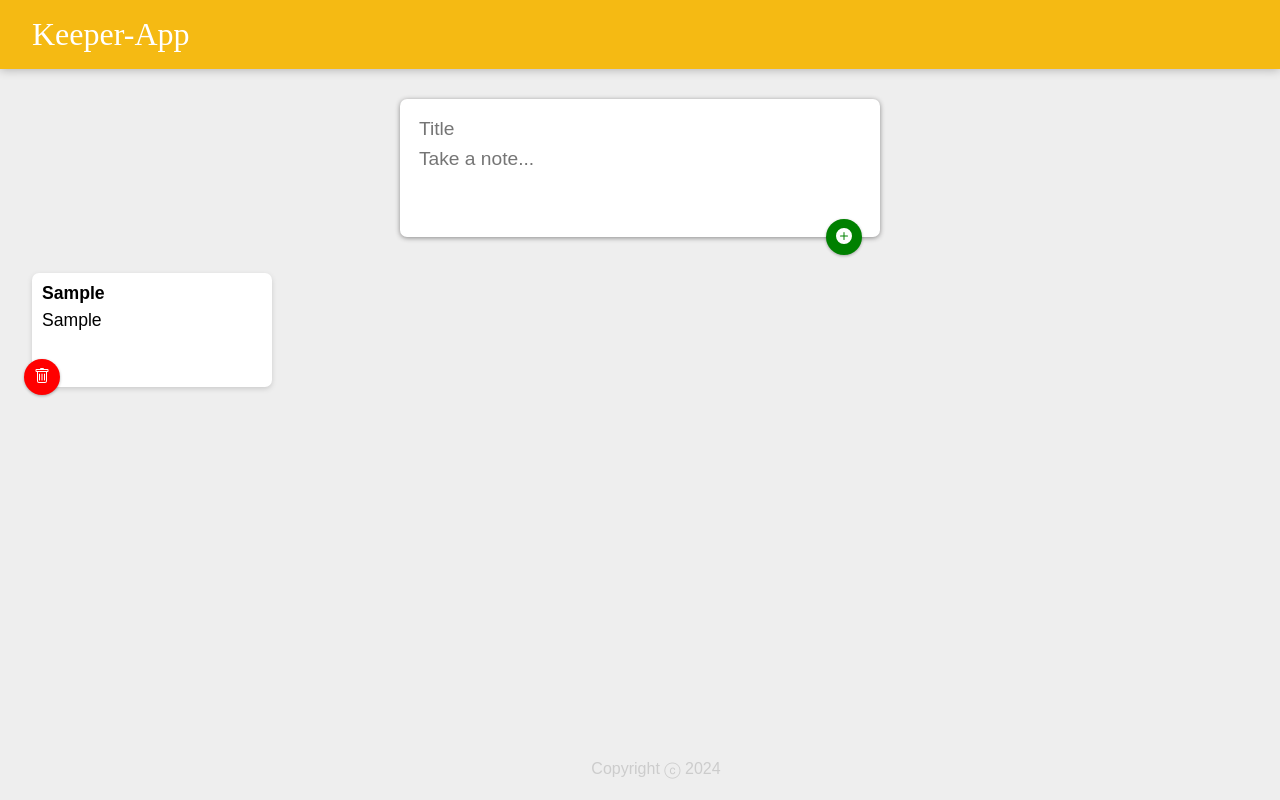
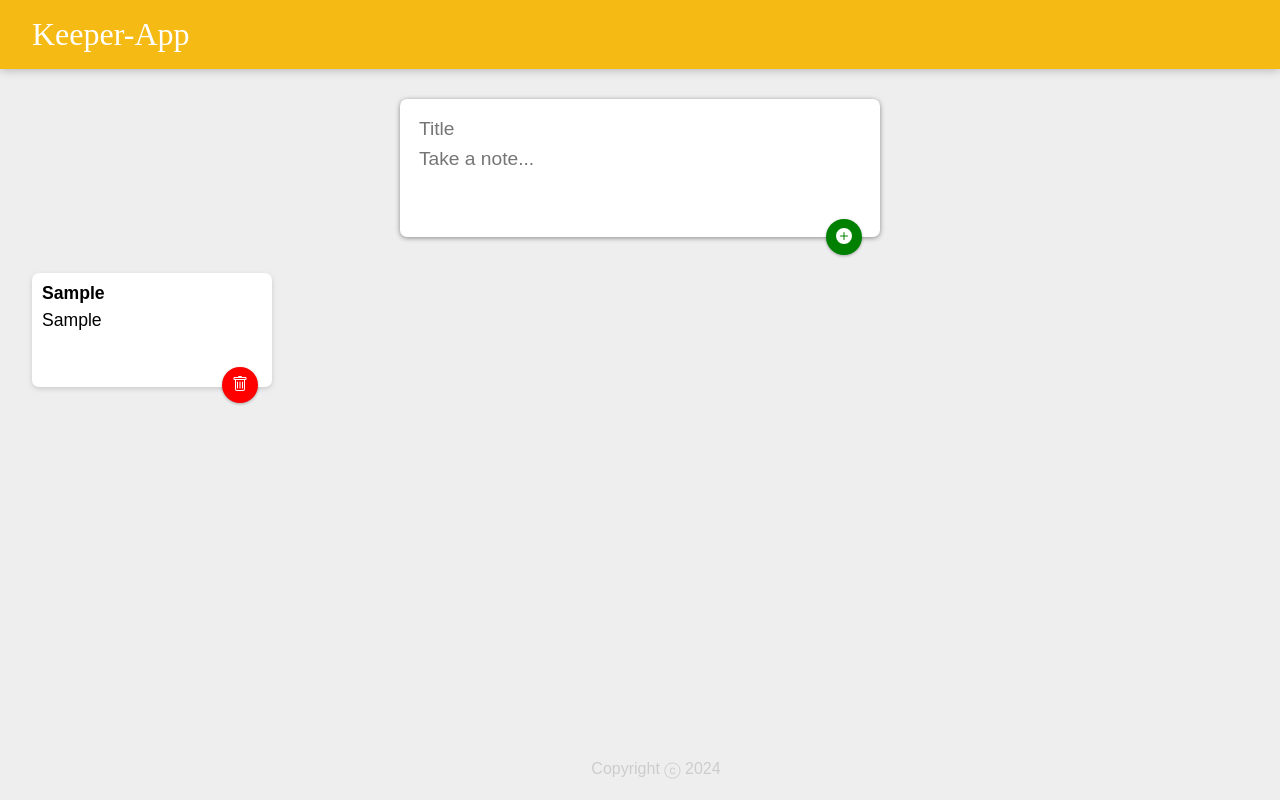
Before and after one commit to Teejay-deen/Keeper-App, a React (Create React App) app: page / in a window 1280 px wide. Both pictures are taken after typing "Sample", "Sample" into the empty fields and a click on the button 844 px from the left and 237 px from the top of the page. Built offline with nearby package versions, Linux system fonts and the light colour scheme.

Commit message:
delete button posistion changed to right

```diff
--- a/src/App.css
+++ b/src/App.css
@@ -57,8 +57,8 @@ footer p {
 
 .note_button {
   position: relative;
-  right: 18px;
-  bottom: -18px;
+  right: -180px;
+  bottom: -26px;
   background: red;
   color: #fff;
   border: none;
```
